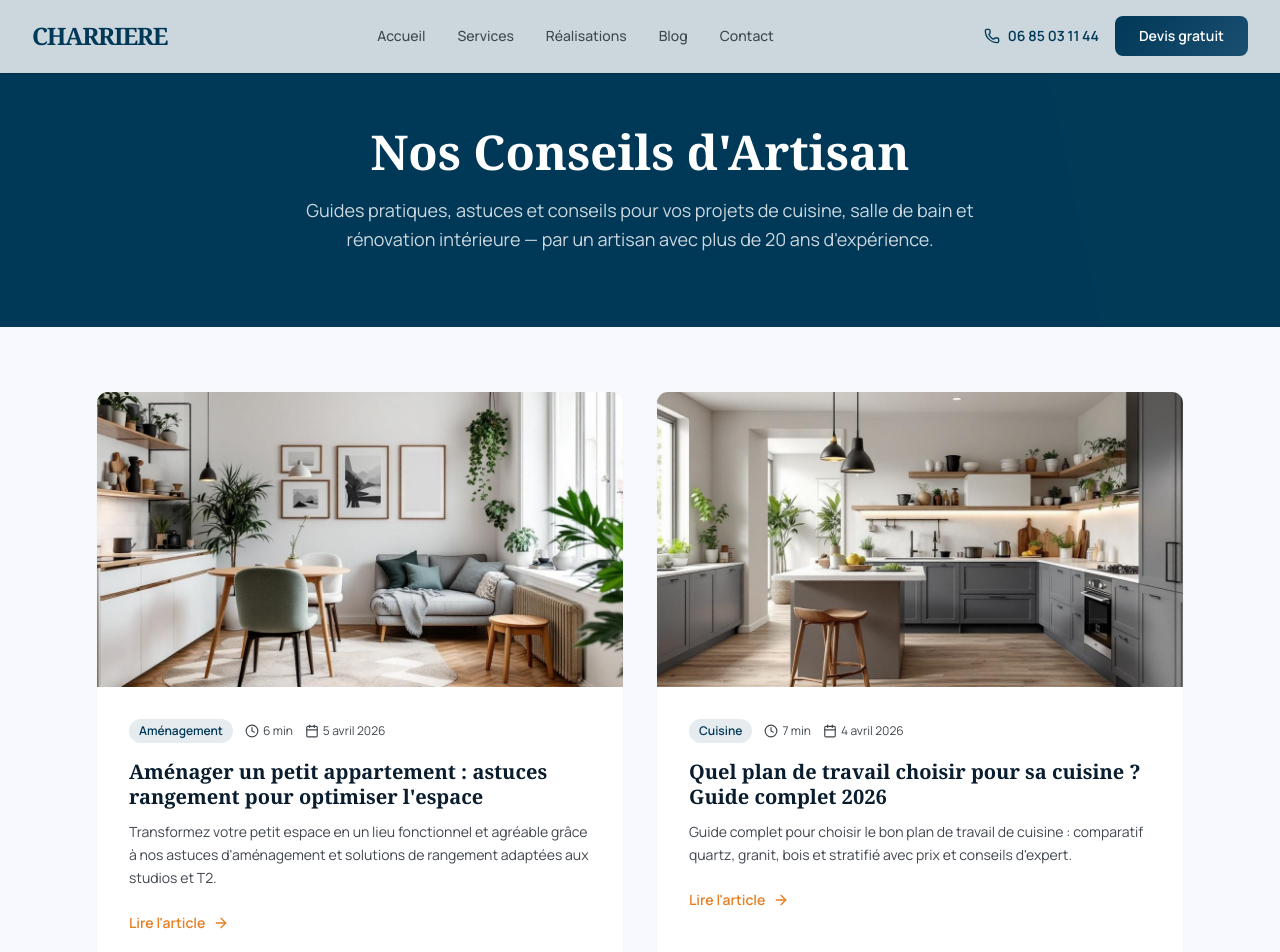
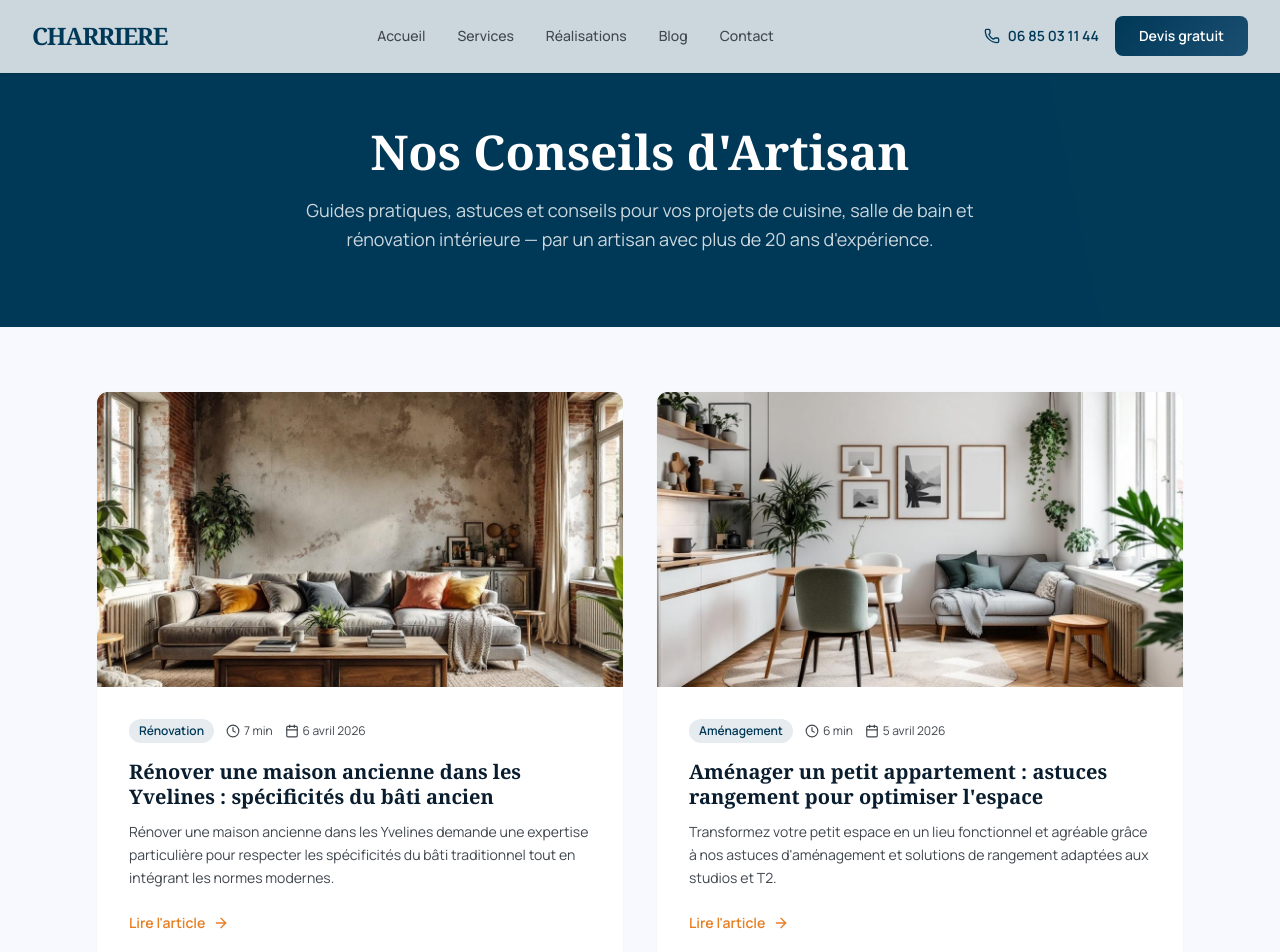
Before and after one commit to Thelastpirate1/charriere-site, a Next.js app: page /blog in a window 1280 px wide. Shown: the top 952 px of the page. Built offline with nearby package versions, Linux system fonts and the light colour scheme.

Commit message:
blog: ajout article - renover-maison-ancienne-yvelines-specificites-bati-78

```diff
--- a/src/data/articles.ts
+++ b/src/data/articles.ts
@@ -15,6 +15,106 @@ export interface Article {
 
 export const articles: Article[] = [
   {
+    slug: "renover-maison-ancienne-yvelines-specificites-bati-78",
+    title: "Rénover une maison ancienne dans les Yvelines : spécificités du bâti ancien",
+    metaTitle: "Rénovation Maison Ancienne Yvelines 78 — Bâti Ancien | CHARRIERE SARL",
+    metaDescription:
+      "Découvrez les spécificités du bâti ancien des Yvelines. Conseils d'expert pour rénover votre maison ancienne en respectant normes et charme authentique.",
+    keywords: ["rénovation maison ancienne yvelines","bâti ancien 78","rénovation patrimoine yvelines","isolation maison ancienne"],
+    excerpt:
+      "Rénover une maison ancienne dans les Yvelines demande une expertise particulière pour respecter les spécificités du bâti traditionnel tout en intégrant les normes modernes.",
+    publishedAt: "2026-04-06",
+    readTime: "7 min",
+    category: "Rénovation",
+    image: "/images/blog/renover-maison-ancienne-yvelines-specificites-bati-78.webp",
+    imageAlt: "Rénover une maison ancienne dans les Yvelines : spécificités du bâti ancien",
+    content: `Les Yvelines regorgent de maisons anciennes pleines de charme, témoins d'un riche patrimoine architectural. De Gargenville aux Mureaux, en passant par Meulan, ces demeures du 18ème et 19ème siècle présentent des caractéristiques uniques qui nécessitent une approche spécialisée lors des travaux de rénovation.
+
+Rénover une maison ancienne dans le département 78 ne s'improvise pas. Entre respect du patrimoine, mise aux normes actuelles et préservation de l'authenticité, les défis sont nombreux. CHARRIERE SARL, fort de son expérience dans la rénovation du bâti ancien yvelinois, vous guide dans cette aventure passionnante.
+
+## Les spécificités du bâti ancien dans les Yvelines
+
+### Matériaux traditionnels de la région
+
+Les maisons anciennes des Yvelines se caractérisent par l'utilisation de matériaux locaux authentiques. La pierre de taille, extraite des carrières de la région, compose souvent les façades des demeures bourgeoises de Mantes-la-Jolie ou Saint-Germain-en-Laye. Le grès, particulièrement présent dans les constructions des Mureaux et de Conflans-Sainte-Honorine, offre cette teinte ocre si caractéristique.
+
+Les murs en moellons de calcaire, enduits à la chaux, constituent la majorité des constructions rurales autour de Gargenville et Meulan. Ces murs épais, souvent de 50 à 80 centimètres, assurent une excellente inertie thermique mais présentent des défis particuliers pour l'isolation.
+
+Les charpentes en chêne, essence abondante dans les forêts yvelinoises, témoignent du savoir-faire des charpentiers d'autrefois. Ces structures, parfois vieilles de plusieurs siècles, nécessitent un diagnostic précis avant toute intervention.
+
+### Caractéristiques architecturales typiques
+
+Les maisons de maître des Yvelines arborent souvent de hautes fenêtres à petits carreaux, des volets en bois massif et des toitures en tuiles plates ou en ardoise selon les secteurs. Les demeures de Poissy ou des Mureaux présentent fréquemment des éléments décoratifs en pierre sculptée qu'il convient de préserver.
+
+Les planchers anciens, constitués de solives en chêne et de parquet massif, représentent un patrimoine précieux. Cependant, leur mise aux normes acoustiques et thermiques actuelles demande une expertise particulière pour éviter les désordres structurels.
+
+## Contraintes réglementaires et patrimoniales
+
+### Zones protégées et ABF
+
+Dans les Yvelines, de nombreuses communes possèdent des secteurs sauvegardés ou des périmètres de protection. À Meulan, par exemple, les abords de la collégiale Notre-Dame sont soumis à l'avis des Architectes des Bâtiments de France. Ces contraintes, loin d'être punitives, garantissent la préservation du caractère architectural local.
+
+Tout projet de rénovation en zone protégée nécessite une déclaration préalable ou un permis de construire, accompagné d'un volet paysager détaillé. Les matériaux, couleurs et techniques doivent respecter les prescriptions architecturales locales.
+
+### Normes thermiques et patrimoine
+
+Concilier performance énergétique et préservation du patrimoine constitue l'un des principaux défis de la rénovation ancienne. La RT existant impose des seuils de performance lors de rénovations importantes, mais des dérogations existent pour le bâti patrimonial.
+
+L'isolation par l'extérieur, souvent préconisée, peut s'avérer impossible sur une façade classée. Il faut alors privilégier l'isolation par l'intérieur en préservant les points singuliers et en utilisant des matériaux perspirants comme la fibre de bois ou la ouate de cellulose.
+
+## Défis techniques de l'isolation en bâti ancien
+
+### Gestion de l'humidité
+
+Les murs anciens fonctionnent selon un principe de respiration naturelle. L'utilisation de matériaux modernes étanches peut créer des désordres importants : condensation, moisissures, dégradation des enduits anciens. Dans une maison de Gargenville datant du 19ème siècle, il est essentiel de maintenir cette perméabilité à la vapeur d'eau.
+
+L'isolation doit donc privilégier des matériaux biosourcés : chanvre, lin, fibre de bois, liège expansé. Ces isolants, plus coûteux que les solutions synthétiques, garantissent la pérennité de l'intervention. Comptez entre 25 et 45 euros le mètre carré selon l'épaisseur et le matériau choisi.
+
+### Traitement des ponts thermiques
+
+Les liaisons entre planchers et murs, particulièrement délicates en bâti ancien, nécessitent des solutions sur mesure. Les planchers sur solives, fréquents dans les maisons des Mureaux ou de Sartrouville, créent des ponts thermiques importants qu'il faut traiter sans compromettre la structure.
+
+L'isolation des combles perdus reste souvent la solution la plus efficace et la moins invasive. Avec un budget de 20 à 35 euros le mètre carré, cette intervention offre un excellent rapport qualité-prix et peut bénéficier d'aides financières substantielles.
+
+## Préservation du charme authentique
+
+### Restauration des éléments d'origine
+
+La valeur d'une maison ancienne réside largement dans ses éléments d'époque préservés. Les parquets en chêne massif, tomettes anciennes, poutres apparentes ou cheminées en pierre constituent autant d'atouts à restaurer plutôt qu'à remplacer.
+
+La restauration d'un parquet ancien représente un investissement de 40 à 80 euros le mètre carré selon l'état initial, mais le résultat n'a pas d'équivalent moderne. Ces interventions nécessitent des artisans spécialisés maîtrisant les techniques traditionnelles.
+
+### Équilibre entre confort moderne et authenticité
+
+Intégrer les équipements modernes sans dénaturer le caractère de la maison demande subtilité et créativité. L'installation d'un système de chauffage performant, la mise aux normes électriques ou la création de salles d'eau contemporaines doivent se faire dans le respect de l'architecture existante.
+
+À Meulan, CHARRIERE SARL a récemment rénové une maison de 1880 en intégrant discrètement une pompe à chaleur air-eau et un système de ventilation double flux, tout en préservant les volumes généreux et les éléments décoratifs d'origine.
+
+## Budget et planning d'une rénovation complète
+
+### Estimation des coûts par poste
+
+La rénovation complète d'une maison ancienne de 150 m² dans les Yvelines représente un investissement conséquent. L'isolation et l'étanchéité représentent 25 000 à 40 000 euros, la mise aux normes électriques et plomberie 15 000 à 25 000 euros, la réfection des sols et cloisons 20 000 à 35 000 euros.
+
+Les postes spécifiques au bâti ancien, comme la restauration de la charpente ou le rejointoiement des façades, peuvent ajouter 15 000 à 30 000 euros au budget global. Au total, comptez entre 1 200 et 2 000 euros le mètre carré pour une rénovation complète respectueuse du patrimoine.
+
+### Phasage des travaux
+
+Une rénovation de maison ancienne s'étale généralement sur 8 à 12 mois selon l'ampleur des travaux. La phase de diagnostic et d'études préalables, cruciale en bâti ancien, occupe les deux premiers mois. Viennent ensuite le gros œuvre, l'isolation, puis les seconds œuvres et finitions.
+
+Cette durée peut paraître longue, mais elle garantit un résultat durable et respectueux de l'existant. Précipiter les interventions sur du bâti ancien conduit souvent à des désordres coûteux à corriger.
+
+## Aides financières spécifiques
+
+La rénovation de maisons anciennes peut bénéficier d'aides spécifiques. MaPrimeRénov', l'éco-PTZ et les certificats d'économie d'énergie s'appliquent aux travaux d'isolation et de chauffage. Certaines communes des Yvelines proposent également des subventions pour la préservation du patrimoine bâti.
+
+La Fondation du Patrimoine peut accompagner financièrement les propriétaires de maisons remarquables non protégées. Ces dispositifs, cumulables sous certaines conditions, peuvent couvrir jusqu'à 40% du montant des travaux éligibles.
+
+Rénover une maison ancienne dans les Yvelines représente un projet passionnant mais complexe, nécessitant expertise technique et sensibilité patrimoniale. De Gargenville aux Mureaux, chaque intervention demande une approche sur mesure respectant les spécificités locales.
+
+CHARRIERE SARL vous accompagne dans votre projet de rénovation de maison ancienne avec l'expertise du bâti traditionnel yvelinois. Nos équipes maîtrisent les techniques spécifiques au patrimoine local et vous proposent des solutions durables alliant respect de l'authenticité et confort moderne. Contactez-nous pour un devis gratuit et personnalisé de votre projet de rénovation.`,
+  },
+  {
     slug: "amenager-petit-appartement-astuces-rangement-studio-t2",
     title: "Aménager un petit appartement : astuces rangement pour optimiser l'espace",
     metaTitle: "Aménager petit appartement studio T2 — Astuces rangement | CHARRIERE SARL",
```
